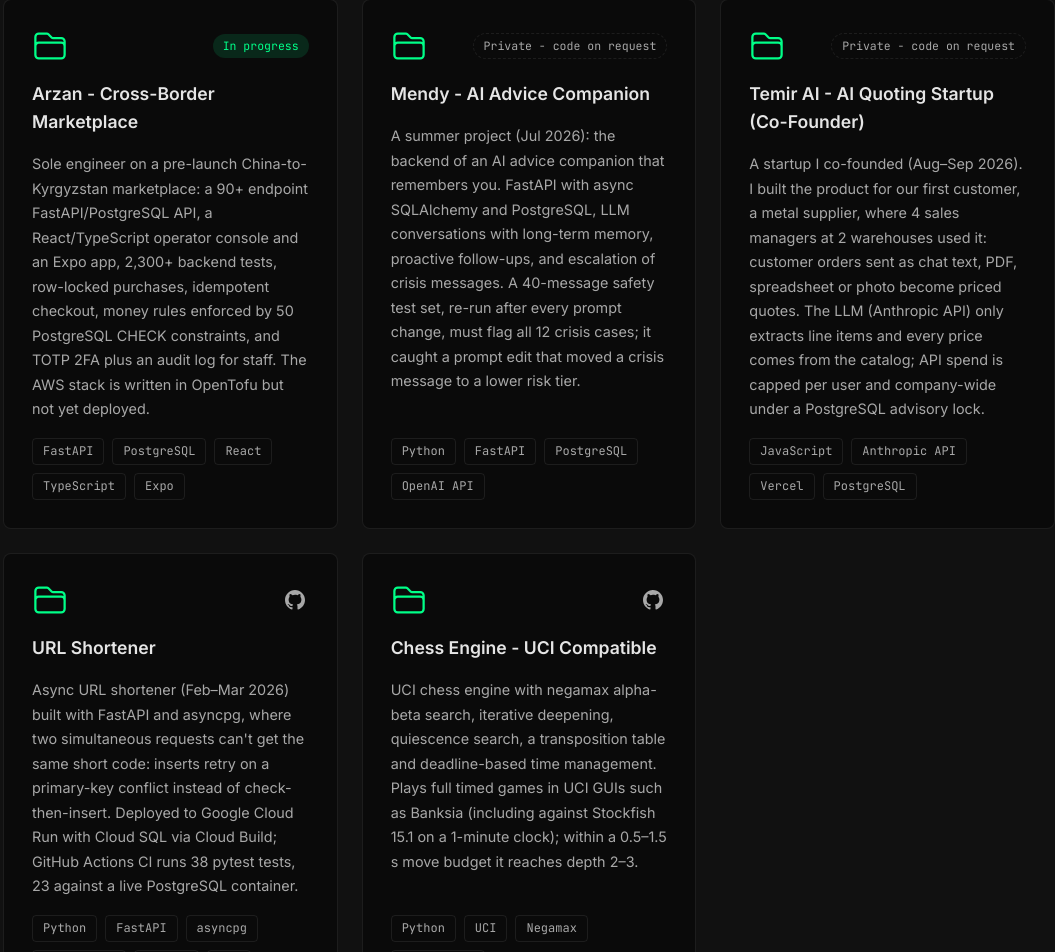
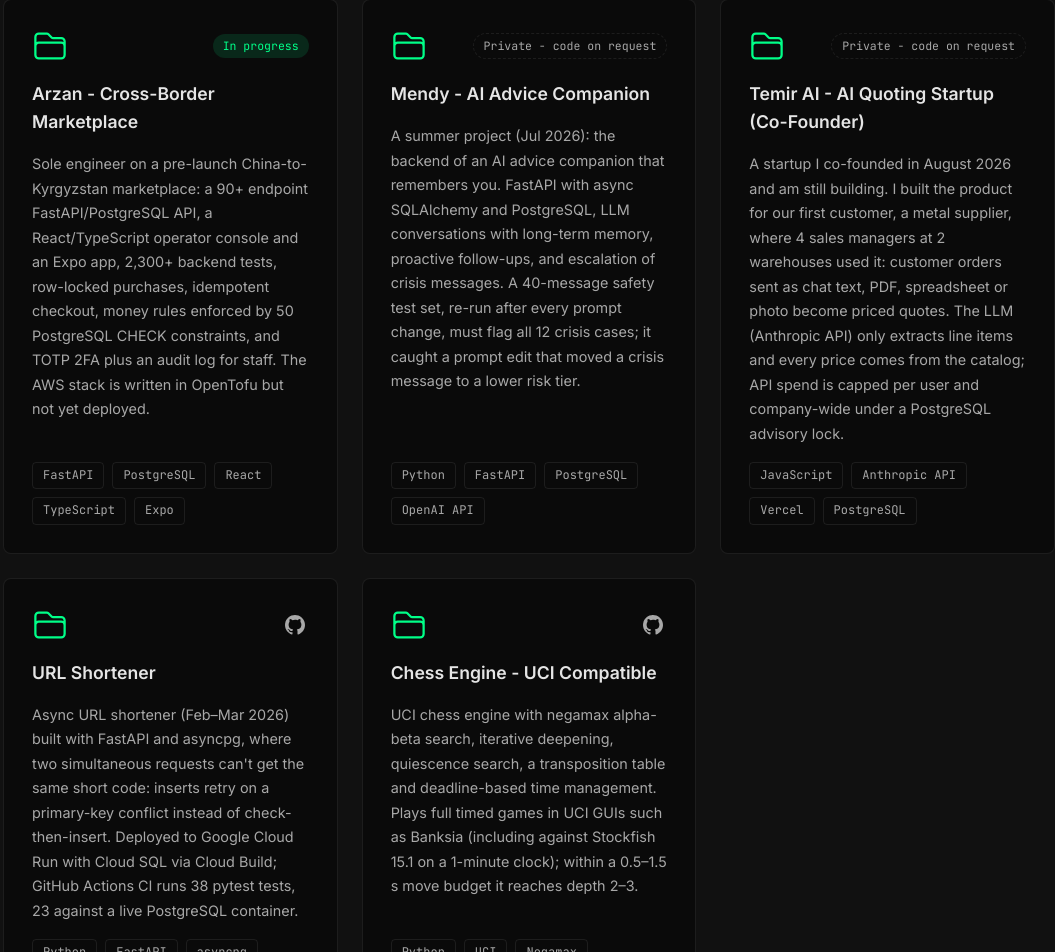
Before and after one commit to alxlyn/personal-portfolio, a React (Vite) app: page / in a window 1280 px wide. Shown: the part 2173-3125 px from the top of the page, without its empty margins (111-1166 px from the left). Built offline with nearby package versions, Linux system fonts and the light colour scheme.

Commit message:
temir ai is still active: dates to present

```diff
--- a/src/data/content.js
+++ b/src/data/content.js
@@ -60,7 +60,7 @@ export const projects = [
   {
     title: 'Temir AI\u00A0- AI Quoting Startup (Co-Founder)',
     description:
-      'A startup I co-founded (Aug–Sep 2026). I built the product for our first customer, a metal supplier, where 4 sales managers at 2 warehouses used it: customer orders sent as chat text, PDF, spreadsheet or photo become priced quotes. The LLM (Anthropic API) only extracts line items and every price comes from the catalog; API spend is capped per user and company-wide under a PostgreSQL advisory lock.',
+      'A startup I co-founded in August 2026 and am still building. I built the product for our first customer, a metal supplier, where 4 sales managers at 2 warehouses used it: customer orders sent as chat text, PDF, spreadsheet or photo become priced quotes. The LLM (Anthropic API) only extracts line items and every price comes from the catalog; API spend is capped per user and company-wide under a PostgreSQL advisory lock.',
     tags: ['JavaScript', 'Anthropic API', 'Vercel', 'PostgreSQL'],
     github: null,
   },
```
Also changed, not shown: 1 other file (tests, documents, lock files or other folders).
